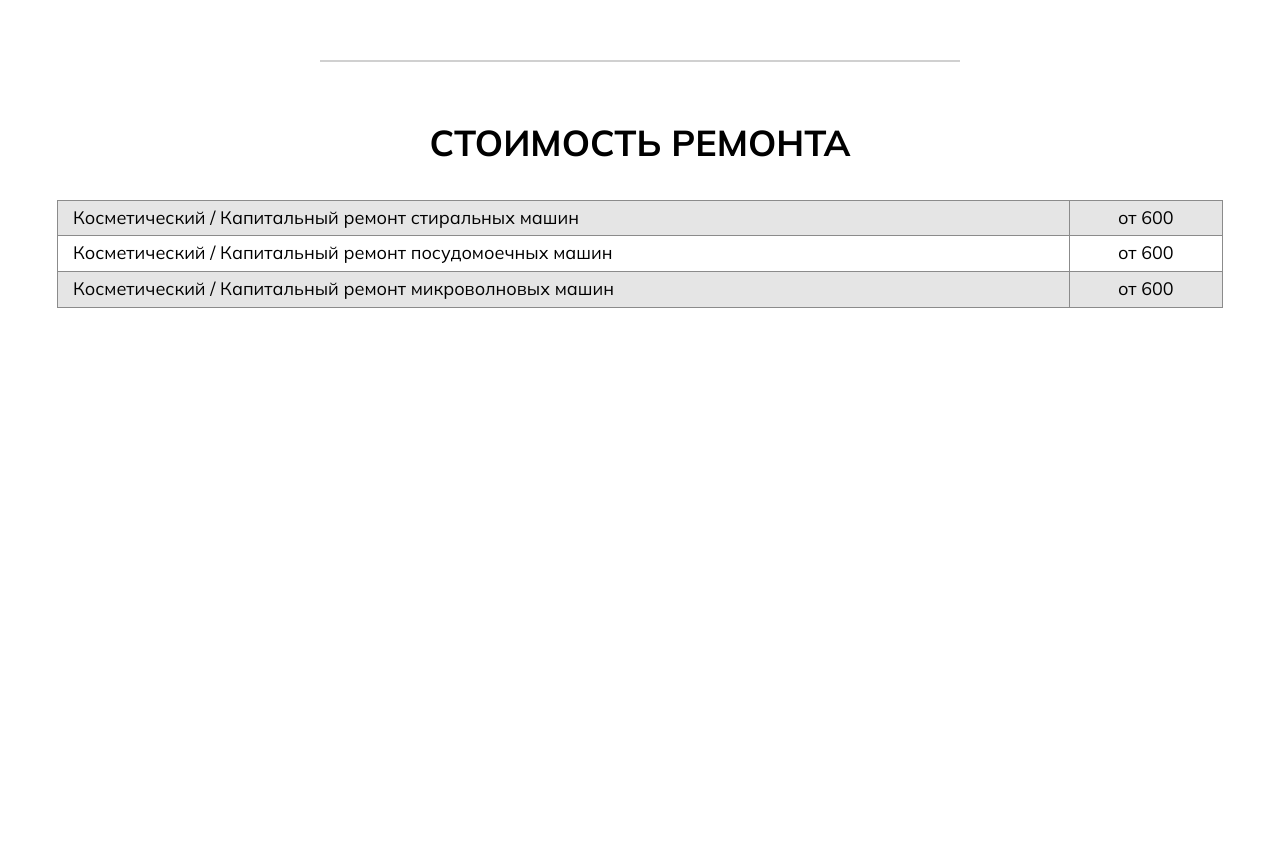
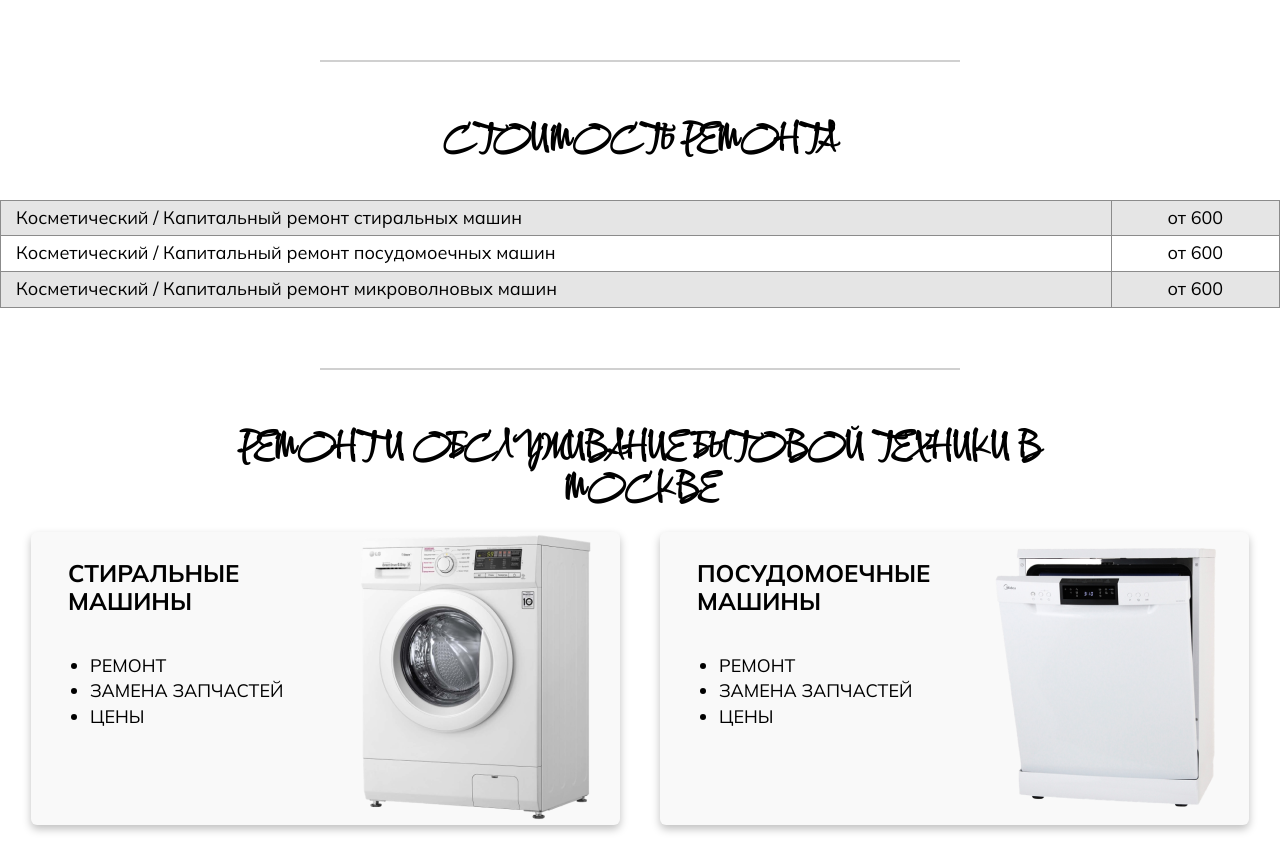
Before and after one commit to xqvtz3/test-landing, a plain HTML site: page index.html in a window 1280 px wide. Shown: the part 1055-1900 px from the top of the page. Before the commit the page ends 1423 px from the top, so only its background shows below. Drawn offline with Linux system fonts and the light colour scheme.

Commit message:
create block cart

```diff
--- a/index.html
+++ b/index.html
@@ -103,6 +103,41 @@
                 </tr>
             </table>
         </div>
+        <div class="divider">
+            <div></div>
+        </div>
+        <div class="category">
+            <h2>Ремонт и обслуживание бытовой техники
+                в Москве</h2>
+            <div class="category__card">
+                <div>
+                    <div>
+                        <h3>Стиральные машины</h3>
+                        <ul>
+                            <li>Ремонт</li>
+                            <li>Замена запчастей</li>
+                            <li> Цены</li>
+                        </ul>
+                    </div>
+                    <div>
+                        <img src="./img/washe.png">
+                    </div>
+                </div>
+                <div>
+                    <div>
+                        <h3>посудомоечные машины</h3>
+                        <ul>
+                            <li>Ремонт</li>
+                            <li>Замена запчастей</li>
+                            <li> Цены</li>
+                        </ul>
+                    </div>
+                    <div>
+                        <img src="./img/dish.png">
+                    </div>
+                </div>
+            </div>
+        </div>
     </div>
 </body>
 </html>
--- a/style/_grid.sass
+++ /dev/null
@@ -1,3 +0,0 @@
-*
-    box-sizing: border-box
-    margin: 0
--- /dev/null
+++ b/style/blocks/_category.sass
@@ -0,0 +1,44 @@
+.category
+    display: flex
+    justify-content: center
+    align-items: center
+    flex-direction: column
+    >h2
+        text-transform: uppercase
+        font-size: 36px
+        margin-bottom: 36px
+        max-width: 936px
+        text-align: center
+        margin: 0 7px
+    &__card
+        display: flex
+        justify-content: center
+        align-items: center
+        width: 100%
+        flex-wrap: wrap
+        >div
+            display: flex
+            justify-content: center
+            flex-wrap: wrap
+            background: #F9F9F9
+            box-shadow: 0px 4px 8px rgba(0, 0, 0, 0.25)
+            border-radius: 6px
+            margin: 20px
+            h3
+                text-transform: uppercase
+                font-size: 24px
+                margin-top: 28px
+                margin-left: 37px
+                max-width: 263px
+            ul
+                margin-top: 40px
+                margin-left: 19px
+                margin-bottom: 15px
+            li
+                text-transform: uppercase
+                font-size: 18px
+                margin-bottom: 5px
+@media (max-width: 768px)
+    .category
+        >h2
+            font-size: 22px
--- a/style/blocks/_price.sass
+++ b/style/blocks/_price.sass
@@ -3,15 +3,14 @@
     justify-content: center
     align-items: center
     flex-direction: column
-    margin: 0 57px
     >h2
         text-transform: uppercase
         font-size: 36px
         margin-bottom: 36px
+
     &__table
         border-spacing: 0
         border-collapse: collapse
-        margin-bottom: 60px
         width: 100%
         font-size: 18px
         tr, td
--- a/style/index.sass
+++ b/style/index.sass
@@ -1,14 +1,17 @@
 @import url('https://fonts.googleapis.com/css2?family=Mulish:wght@400;500;700&display=swap')
 @import url('https://fonts.googleapis.com/css2?family=Comforter&display=swap')
-@import 'grid'
 @import 'blocks/nav'
 @import "blocks/promo"
 @import "blocks/price"
+@import "blocks/category"
 
+*
+    box-sizing: border-box
+    margin: 0
 body
     font-family: 'Mulish', sans-serif
 a
     text-decoration: none
     color: #000
-h1
+h1, h2
      font-family: 'Comforter', cursive
```
Also changed, not shown: css/index.css, img/dish.png (added), img/washe.png (added), 1 other file.
